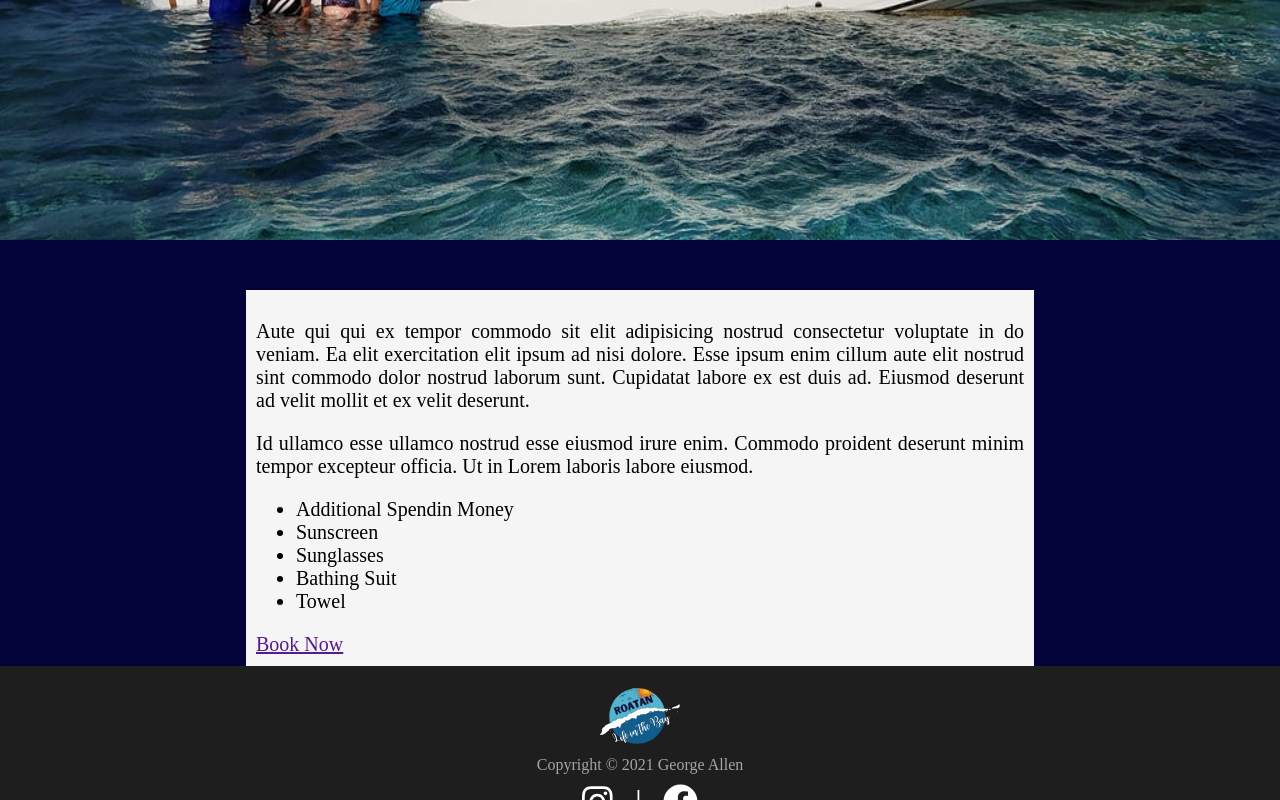
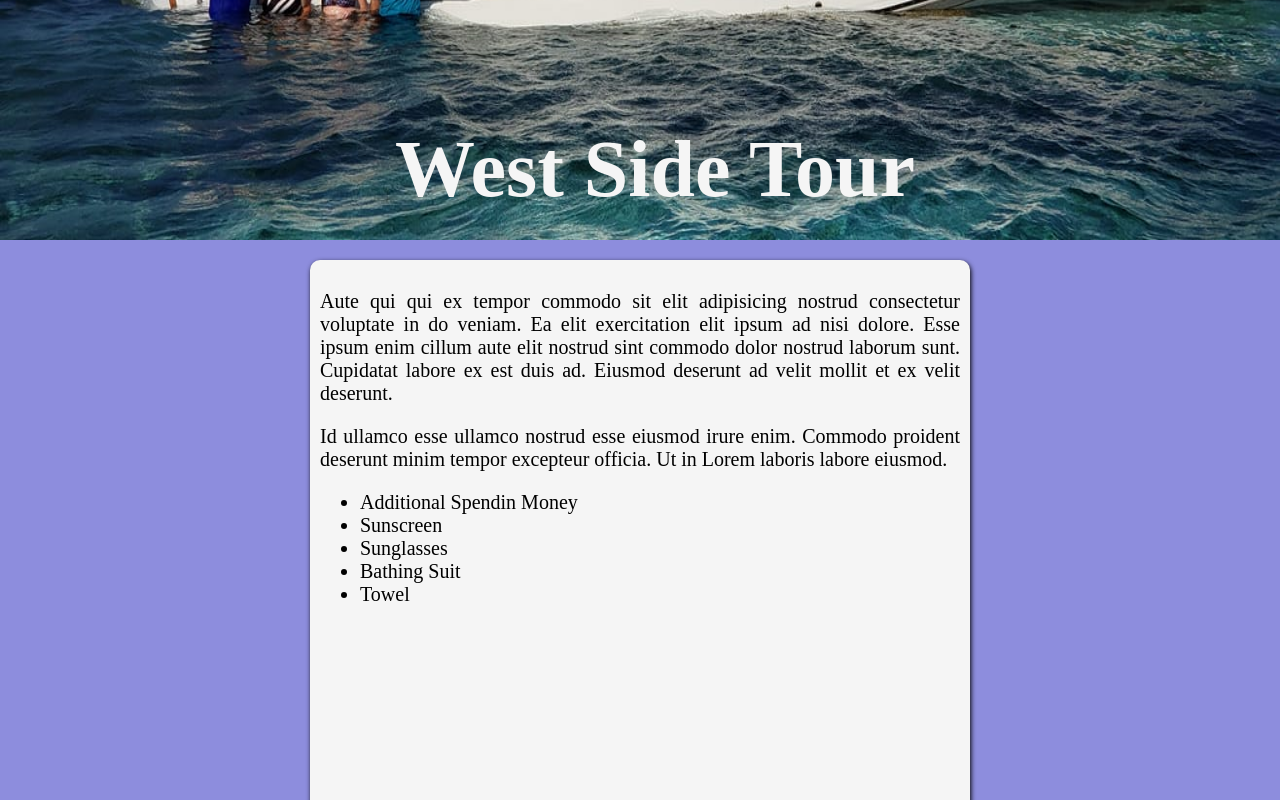
Before and after one commit to gtallen13/roatan-life-in-the-bay, a Next.js app in the folder life-bay/: page /Tours/Island/westSide in a window 1280 px wide. Shown: the part 560-1360 px from the top of the page. Built offline with nearby package versions, Linux system fonts and the light colour scheme; a web font is replaced by a local one.

Commit message:
West side page finished

```diff
--- a/life-bay/components/Slideshow/SlideImage.js
+++ b/life-bay/components/Slideshow/SlideImage.js
@@ -3,8 +3,8 @@ const SlideImage = ({image, text}) => {
     return (
         <div className="slide-container">
             <Image layout='fill' src={`${image}`}/>
-            <div className="slide-info">
-                <h1>{text}</h1>
+            <div className="slide-info bottom-center">
+                <h3>{text}</h3>
             </div>
         </div>
     );
--- a/life-bay/pages/Tours/Island/index.js
+++ b/life-bay/pages/Tours/Island/index.js
@@ -49,7 +49,7 @@ const tourIsland = () => {
                             )
                         )}
                     </Swiper>
-                    <h4>East Side Tours</h4>
+                    <Link href=""><h4>East Side Tours</h4></Link>
                     <p>Laboris Lorem mollit ea qui dolore aliqua officia id tempor. Eiusmod Lorem in adipisicing esse... <Link href=""><a>Read More</a></Link></p>
                 </div>
                 <div className={styles.slideCards}>
--- a/life-bay/pages/Tours/Island/westSide.js
+++ b/life-bay/pages/Tours/Island/westSide.js
@@ -3,7 +3,6 @@ import Link from 'next/link';
 import {Swiper, SwiperSlide} from 'swiper/react';
 import 'swiper/css';
 import SwiperCore, {Autoplay,EffectFade,Pagination} from 'swiper';
-import image from 'next/image';
 import SlideImage from '../../../components/Slideshow/SlideImage'
 SwiperCore.use([Autoplay,Pagination,EffectFade]);
 const westSide = () => {
@@ -30,6 +29,7 @@ const westSide = () => {
                     ))}
                 </Swiper>
             </div>
+            <div className="text-section-wrapper">
                 <section className="text-section">
                         <p>
                             Aute qui qui ex tempor commodo sit elit adipisicing nostrud consectetur voluptate in do veniam. Ea elit exercitation elit ipsum ad nisi dolore. Esse ipsum enim cillum aute elit nostrud sint commodo dolor nostrud laborum sunt. Cupidatat labore ex est duis ad. Eiusmod deserunt ad velit mollit et ex velit deserunt.
@@ -46,6 +46,8 @@ const westSide = () => {
                         </ul>
                         <Link href=""><a>Book Now</a></Link>
                 </section>
+
+            </div>
         </div>
     );
 }
--- a/life-bay/styles/globals.css
+++ b/life-bay/styles/globals.css
@@ -7,7 +7,7 @@ html {
   margin: 0;
 }
 .page-background {
-  background-color: #03033a;
+  background-color: #8d8ddd;
 }
 nav {
   z-index: 100;
@@ -91,7 +91,6 @@ footer span {
 .slide-info {
   width: 50%;
   text-align: justify;
-
   height: 100vh;
   display: flex;
   flex-direction: column;
@@ -101,10 +100,20 @@ footer span {
   font-family: "Zen Old Mincho", serif;
   z-index: 100;
 }
+.bottom-center {
+  align-items: center;
+  justify-content: flex-end;
+}
+.slide-info.bottom-center h3 {
+  color: #f5f5f5;
+  font-size: 80px;
+  margin-bottom: 40px;
+}
 .slide-info h3 {
   font-size: 40px;
   margin: 0;
 }
+
 .slide-info span {
   font-size: 20px;
   padding-left: 30px;
@@ -132,13 +141,41 @@ footer span {
 }
 
 .text-section {
-  width: 60%;
   position: relative;
-  padding: 10px;
-  background-color: #f5f5f5;
-  margin: 50px auto;
-  margin-bottom: 0px;
   text-align: justify;
   font-family: "Zen Old Mincho", serif;
   font-size: 20px;
+  width: 50%;
+  height: 80vh;
+  background-color: #f5f5f5;
+  margin: 20px auto;
+  padding: 10px;
+  border-radius: 10px;
+  box-shadow: 1px 2px 5px black;
 }
+
+.text-section-wrapper {
+  display: flex;
+  flex-direction: column;
+  justify-content: center;
+  align-items: center;
+}
+.text-section a {
+  background: #46b5d1;
+  margin-left: auto;
+  margin-right: auto;
+  left: 0;
+  right: 0;
+  position: absolute;
+  text-align: center;
+  width: 20%;
+  bottom: 5px;
+  padding: 5px;
+  text-decoration: none;
+  color: #f5f5f5;
+  border-radius: 10px;
+  transition: all 1s;
+}
+.text-section a:hover {
+  background-color: rgb(19, 18, 18);
+}
```
Lines whose indentation alone changed are shown as unchanged.
